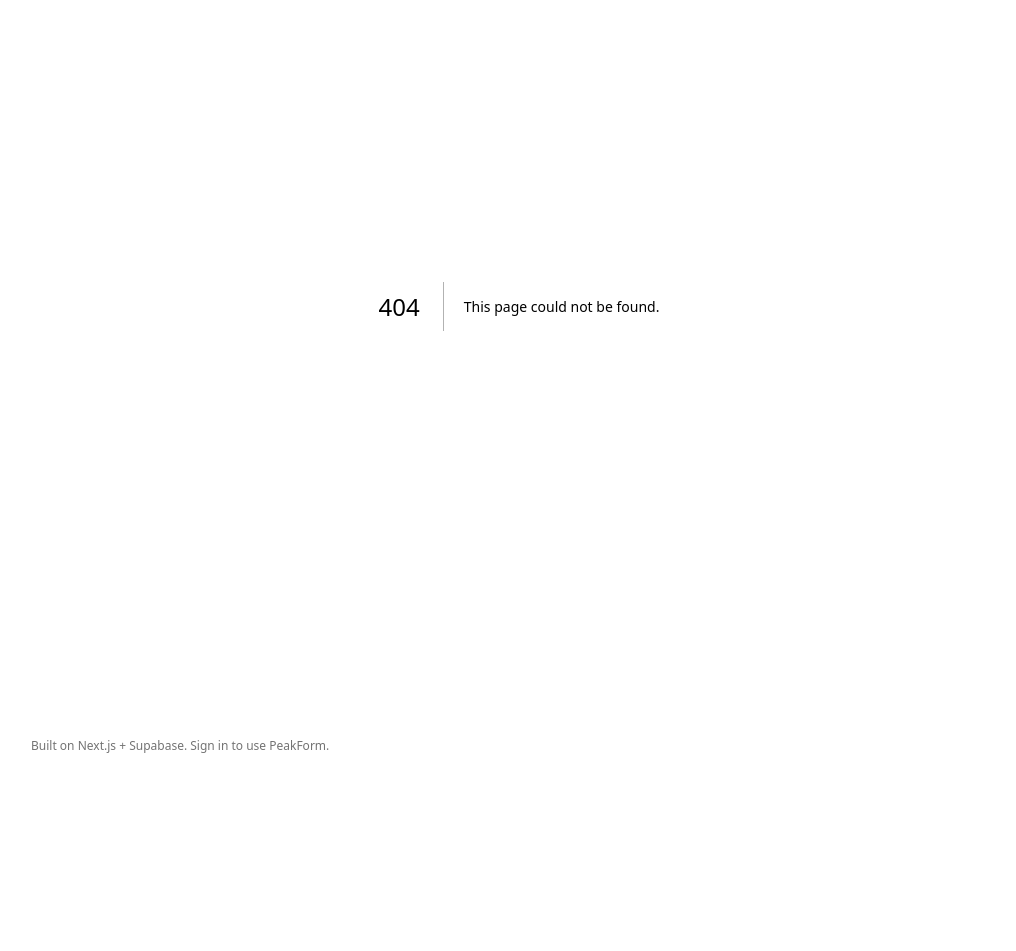
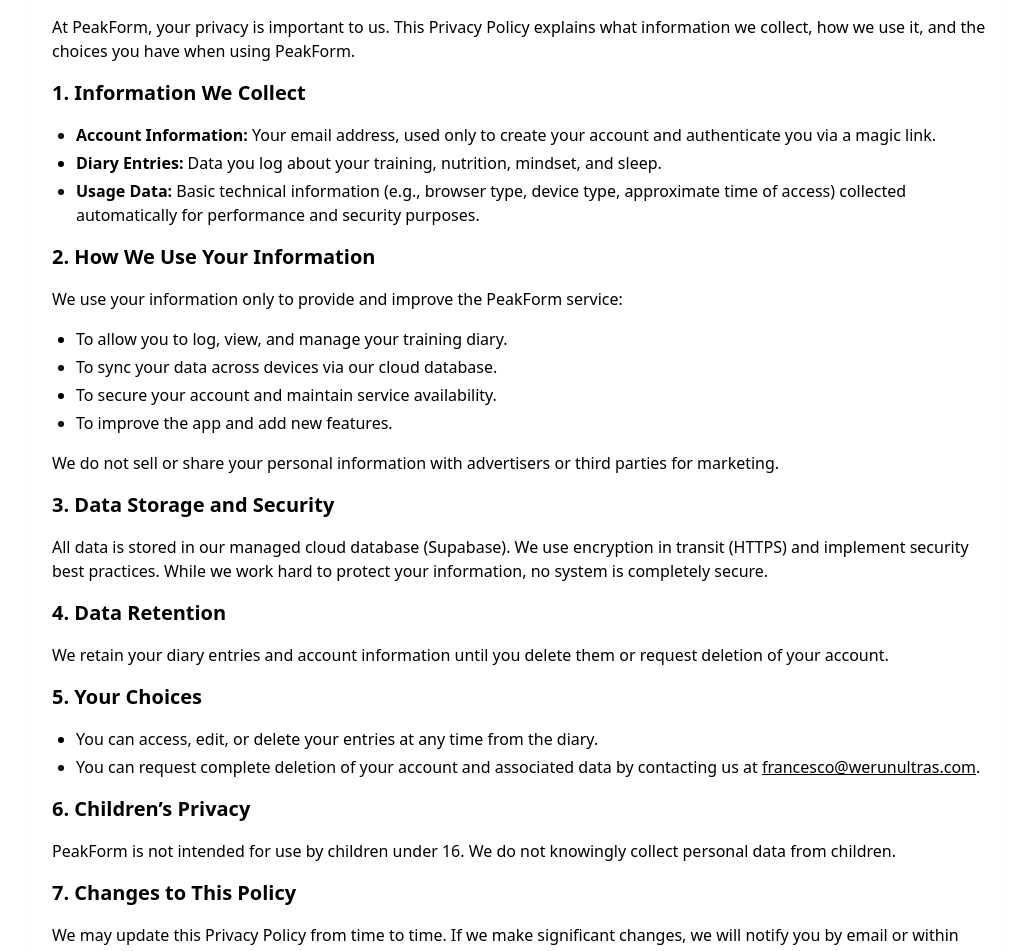
Before and after one commit to werunultras/peakform, a Next.js app: page /privacy in a window 1280 px wide. Before the commit this address had no page. Shown: the part 180-1131 px from the top of the page, without its empty margins (121-1137 px from the left). Before the commit the page ends 958 px from the top, so only its background shows below. Built offline with nearby package versions, Linux system fonts and the light colour scheme.

Commit message:
Privacy policy.

```diff
--- a/app/globals.css
+++ b/app/globals.css
@@ -68,3 +68,12 @@
 }
 /* Brand color for range sliders */
 input[type="range"].range-orange { accent-color: #fc4c02; }
+
+/* Footer styling */
+footer {
+  @apply mt-12 py-6 text-center text-sm text-neutral-500;
+}
+
+footer a {
+  @apply underline hover:text-neutral-700;
+}
--- /dev/null
+++ b/app/privacy/page.tsx
@@ -0,0 +1,53 @@
+'use client';
+
+export default function PrivacyPolicy() {
+  return (
+    <div className="space-y-6">
+      <div className="card space-y-4">
+        <h1 className="text-2xl font-bold">Privacy Policy</h1>
+        <p><strong>Effective Date:</strong> September 2025</p>
+        <p>
+          At PeakForm, your privacy is important to us. This Privacy Policy explains what information we collect, how we use it, and the choices you have when using PeakForm.
+        </p>
+
+        <h2 className="text-xl font-semibold">1. Information We Collect</h2>
+        <ul className="list-disc pl-6 space-y-1">
+          <li><strong>Account Information:</strong> Your email address, used only to create your account and authenticate you via a magic link.</li>
+          <li><strong>Diary Entries:</strong> Data you log about your training, nutrition, mindset, and sleep.</li>
+          <li><strong>Usage Data:</strong> Basic technical information (e.g., browser type, device type, approximate time of access) collected automatically for performance and security purposes.</li>
+        </ul>
+
+        <h2 className="text-xl font-semibold">2. How We Use Your Information</h2>
+        <p>We use your information only to provide and improve the PeakForm service:</p>
+        <ul className="list-disc pl-6 space-y-1">
+          <li>To allow you to log, view, and manage your training diary.</li>
+          <li>To sync your data across devices via our cloud database.</li>
+          <li>To secure your account and maintain service availability.</li>
+          <li>To improve the app and add new features.</li>
+        </ul>
+        <p>We do not sell or share your personal information with advertisers or third parties for marketing.</p>
+
+        <h2 className="text-xl font-semibold">3. Data Storage and Security</h2>
+        <p>All data is stored in our managed cloud database (Supabase). We use encryption in transit (HTTPS) and implement security best practices. While we work hard to protect your information, no system is completely secure.</p>
+
+        <h2 className="text-xl font-semibold">4. Data Retention</h2>
+        <p>We retain your diary entries and account information until you delete them or request deletion of your account.</p>
+
+        <h2 className="text-xl font-semibold">5. Your Choices</h2>
+        <ul className="list-disc pl-6 space-y-1">
+          <li>You can access, edit, or delete your entries at any time from the diary.</li>
+          <li>You can request complete deletion of your account and associated data by contacting us at <a className="underline" href="mailto:francesco@werunultras.com">francesco@werunultras.com</a>.</li>
+        </ul>
+
+        <h2 className="text-xl font-semibold">6. Children’s Privacy</h2>
+        <p>PeakForm is not intended for use by children under 16. We do not knowingly collect personal data from children.</p>
+
+        <h2 className="text-xl font-semibold">7. Changes to This Policy</h2>
+        <p>We may update this Privacy Policy from time to time. If we make significant changes, we will notify you by email or within the app.</p>
+
+        <h2 className="text-xl font-semibold">8. Contact Us</h2>
+        <p>If you have any questions about this Privacy Policy or your data, please contact us at: <a className="underline" href="mailto:francesco@werunultras.com">francesco@werunultras.com</a></p>
+      </div>
+    </div>
+  );
+}
```
